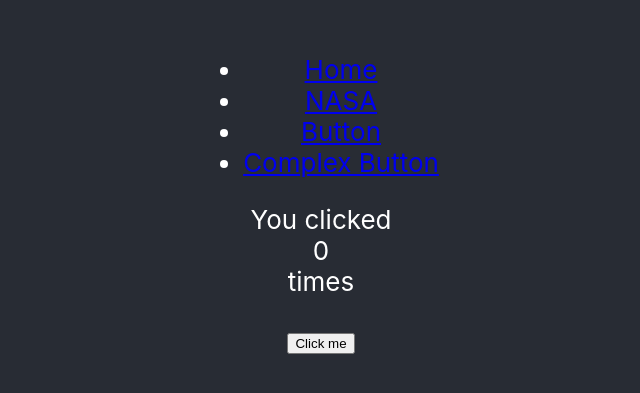
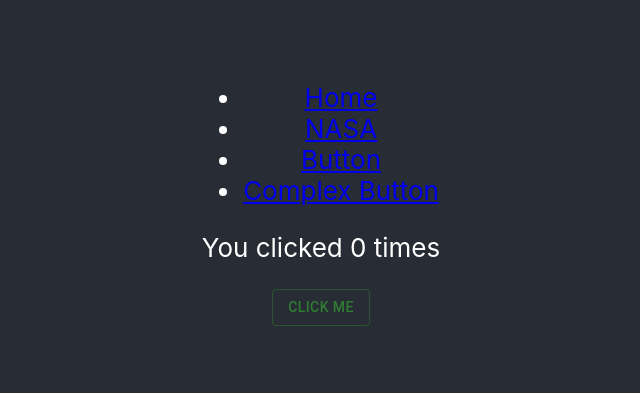
Before and after one commit to AlePuf/MarsAppSPA, a React (Create React App) app in the folder marsappspa/: page /button/complex in a window 1280 px wide. Shown: the part 209-602 px from the top of the page, without its empty margins (319-959 px from the left). Built offline with nearby package versions, Linux system fonts and the light colour scheme.

Commit message:
Fixed nested route

```diff
--- a/marsappspa/src/App.tsx
+++ b/marsappspa/src/App.tsx
@@ -50,8 +50,9 @@ function App() {
                       <p>fasnauisnfuiasenfuisaenfuiaes</p>
                   </Component>
                 } />
-                <Route path="/button" element={<Counter />} />
-                <Route path="/button/complex" element={<Comp1 />} />
+                <Route path="/button" element={<Counter />}>
+                    <Route path="complex" element={<Comp1 />} />
+                </Route>
               </Routes>
             </div>
           </Router>
```
